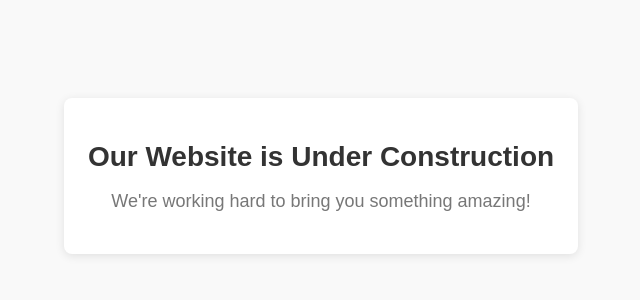
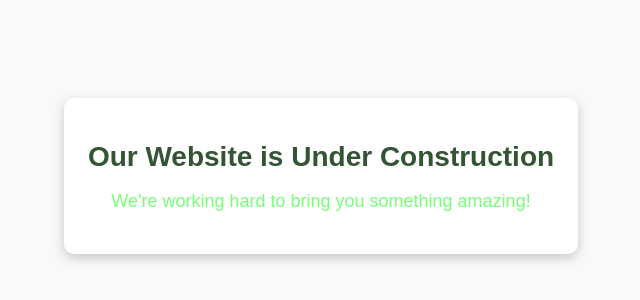
Before and after one commit to Learning-Dan/learning-dan.github.io, a plain HTML site: page index.html in a window 1280 px wide. Shown: the part 224-524 px from the top of the page, without its empty margins (319-959 px from the left). Drawn offline with Linux system fonts and the light colour scheme.

Commit message:
Update index.html

```diff
--- a/index.html
+++ b/index.html
@@ -19,17 +19,17 @@
             text-align: center;
             padding: 24px;
             background-color: #ffffff;
-            border-radius: 8px;
-            box-shadow: 0 2px 10px rgba(0, 0, 0, 0.1);
+            border-radius: 10px;
+            box-shadow: 0 4px 12px rgba(0, 0, 0, 0.2);
         }
         h1 {
             font-size: 28px;
-            color: #333;
+            color: #353;
             margin-bottom: 10px;
         }
         p {
             font-size: 18px;
-            color: #777;
+            color: #7F7;
         }
     </style>
 </head>
```
